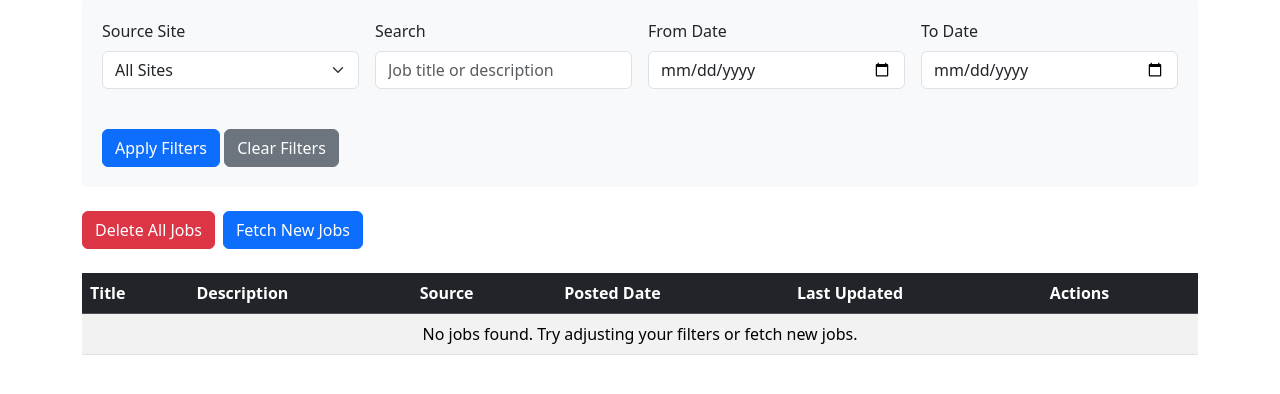
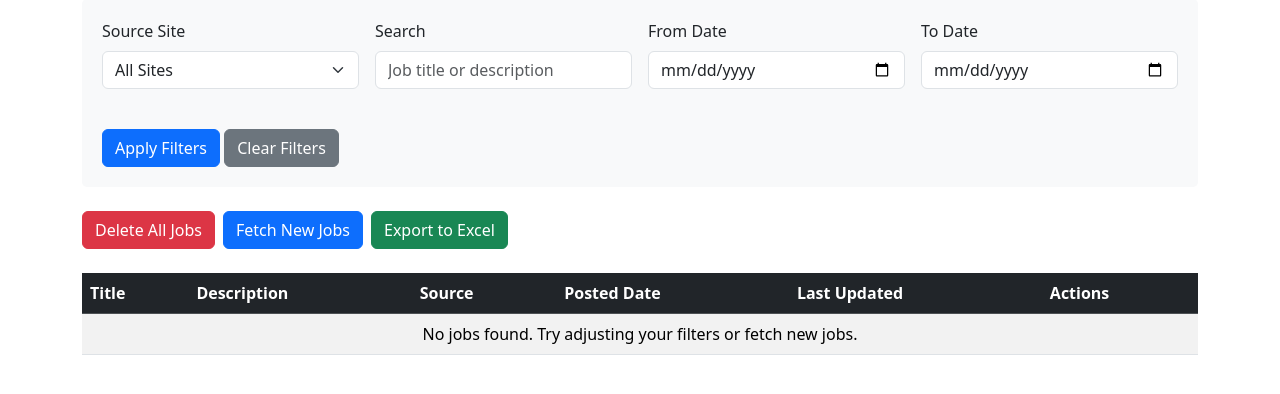
Before and after one commit to maizerrr/jd_fetcher, a Flask app: page / in a window 1280 px wide. Shown: the part 153-547 px from the top of the page. Run offline with Flask 3, Linux system fonts and the light colour scheme.

Commit message:
added export to xlsx button

```diff
--- a/requirements.txt
+++ b/requirements.txt
@@ -15,3 +15,5 @@ idna==3.4
 soupsieve==2.5
 typing-extensions==4.7.1
 urllib3==2.0.4
+pandas==2.1.4
+openpyxl==3.1.2
--- a/routes.py
+++ b/routes.py
@@ -1,8 +1,54 @@
-from flask import render_template, request, redirect, url_for, flash
+from flask import render_template, request, redirect, url_for, flash, send_file
 from models import Job
 from extensions import db
 
 def register_routes(app):
+    @app.route('/export-jobs')
+    def export_jobs():
+        source_site = request.args.get('source_site', '')
+        search_term = request.args.get('search_term', '')
+
+        query = Job.query
+
+        if source_site:
+            query = query.filter(Job.source_site == source_site)
+        if search_term:
+            query = query.filter(Job.title.contains(search_term) | Job.description.contains(search_term))
+
+        jobs = query.order_by(Job.updated_time.desc()).all()
+
+        if not jobs:
+            flash('No jobs to export', 'warning')
+            return redirect(url_for('index'))
+
+        try:
+            import pandas as pd
+            from io import BytesIO
+
+            df = pd.DataFrame([{
+                'Title': job.title,
+                'Description': job.description,
+                'Source Site': job.source_site,
+                'Posted Date': job.posted_date.strftime('%Y-%m-%d') if job.posted_date else '',
+                'Last Updated': job.updated_time.strftime('%Y-%m-%d %H:%M'),
+                'URL': job.url
+            } for job in jobs])
+
+            output = BytesIO()
+            df.to_excel(output, index=False, engine='openpyxl')
+            output.seek(0)
+
+            return send_file(
+                output,
+                mimetype='application/vnd.openxmlformats-officedocument.spreadsheetml.sheet',
+                download_name='jobs_export.xlsx',
+                as_attachment=True
+            )
+        except Exception as e:
+            app.logger.error(f"Export failed: {str(e)}")
+            flash(f'Export failed: {str(e)}', 'error')
+            return redirect(url_for('index'))
+
     @app.route('/')
     def index():
         source_site = request.args.get('source_site', '')
--- a/templates/index.html
+++ b/templates/index.html
@@ -64,6 +64,13 @@
                         Fetch New Jobs
                     </button>
                 </form>
+                <form action="{{ url_for('export_jobs') }}" method="GET" class="d-inline">
+                    <input type="hidden" name="source_site" value="{{ filters.source_site }}">
+                    <input type="hidden" name="search_term" value="{{ filters.search_term }}">
+                    <button type="submit" class="btn btn-success">
+                        Export to Excel
+                    </button>
+                </form>
             </div>
         </div>
     </div>
```
